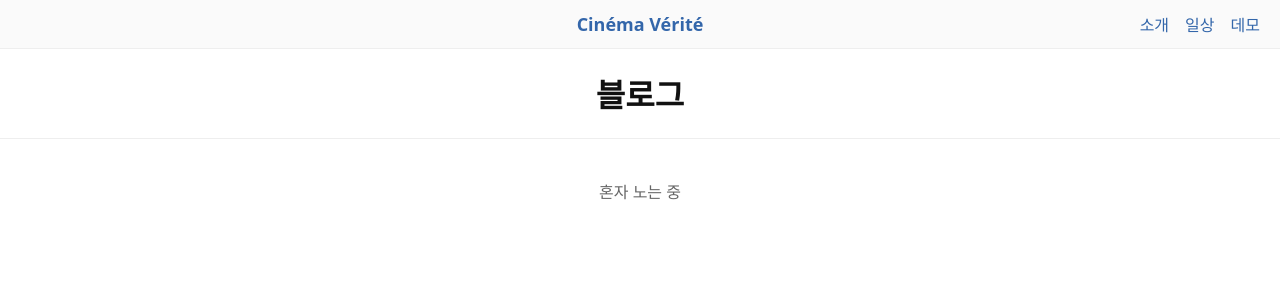
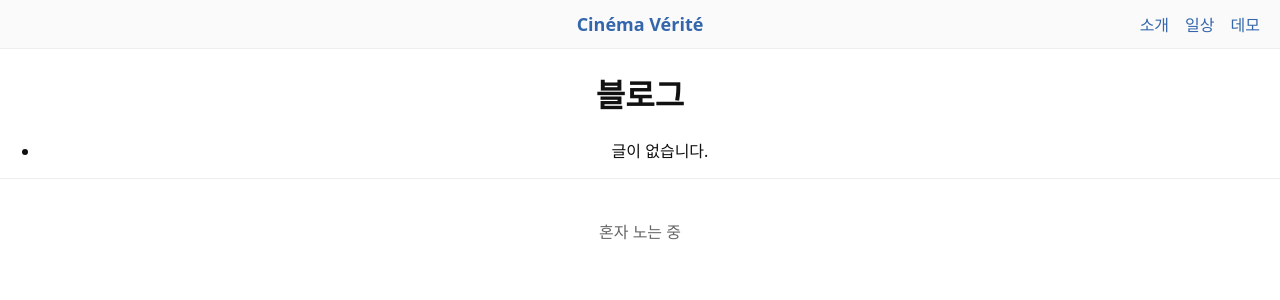
Before and after one commit to slivermouse1316/gegurockG, a Jekyll site: the page built from blog.html, in a window 1280 px wide. Shown: the top 300 px of the page. Built offline with Jekyll 4.4.1, drawn with Linux system fonts in a browser that asks for light colours.

Commit message:
헤더 블로그 수정

```diff
--- a/assets/header.html
+++ b/assets/header.html
@@ -1,12 +1,11 @@
-<meta name="robots" content="noimageindex, max-image-preview:none" />
-
 <div class="nav">
   <div class="title">
     <a href="/gegurockG/index.html" id="siteTitle">Cinéma Vérité</a>
   </div>
   <div class="menu">
     <a href="/gegurockG/about.html">소개</a>
-    <a href="/gegurockG/blog.html">일상</a>
+    <a href="/gegurockG/blog/">일상</a>
+    <!-- ← 여기 /blog/ 로 변경 -->
     <a href="/gegurockG/webgl.html">데모</a>
   </div>
 </div>
--- a/blog.html
+++ b/blog.html
@@ -1,30 +1,42 @@
-<meta name="robots" content="noimageindex, max-image-preview:none" />
+---
+title: 블로그
+permalink: /blog/
+---
 
 <!DOCTYPE html>
 <html lang="ko">
   <head>
     <meta charset="utf-8" />
     <title>블로그</title>
-
-    <meta name="robots" content="noimageindex" />
-    <!-- 이미지 색인 차단 -->
-    <link rel="stylesheet" href="assets/styles.css" />
-
-    <meta name="robots" content="noimageindex" />
-    <!-- 이미지 색인 차단 -->
-    <script defer src="assets/main.js"></script>
+    <meta name="viewport" content="width=device-width, initial-scale=1" />
+    <!-- 절대경로 사용 -->
+    <link rel="stylesheet" href="/gegurockG/assets/styles.css" />
   </head>
   <body>
     <div id="header"></div>
 
     <div class="container">
       <h1>블로그</h1>
-      <ul id="postList"></ul>
+      <ul class="post-list">
+        {% for post in site.posts %}
+        <li class="post-item">
+          <a class="post-link" href="{{ post.url | relative_url }}"
+            >{{ post.title }}</a
+          >
+          <span class="post-meta">{{ post.date | date: "%Y-%m-%d" }}</span>
+          {% if post.excerpt %}
+          <div class="post-summary">
+            {{ post.excerpt | strip_html | truncate: 140 }}
+          </div>
+          {% endif %}
+        </li>
+        {% endfor %} {% if site.posts == empty %}
+        <li>글이 없습니다.</li>
+        {% endif %}
+      </ul>
     </div>
-    <!-- 공통 푸터: JS가 /gegurockG/assets/footer.html을 include -->
+
     <div id="footer"></div>
-
-    <!-- 절대경로로 로드 (캐시 우회 및 index 전용 타이틀 교체 로직 포함) -->
     <script src="/gegurockG/assets/main.js"></script>
   </body>
 </html>
```
